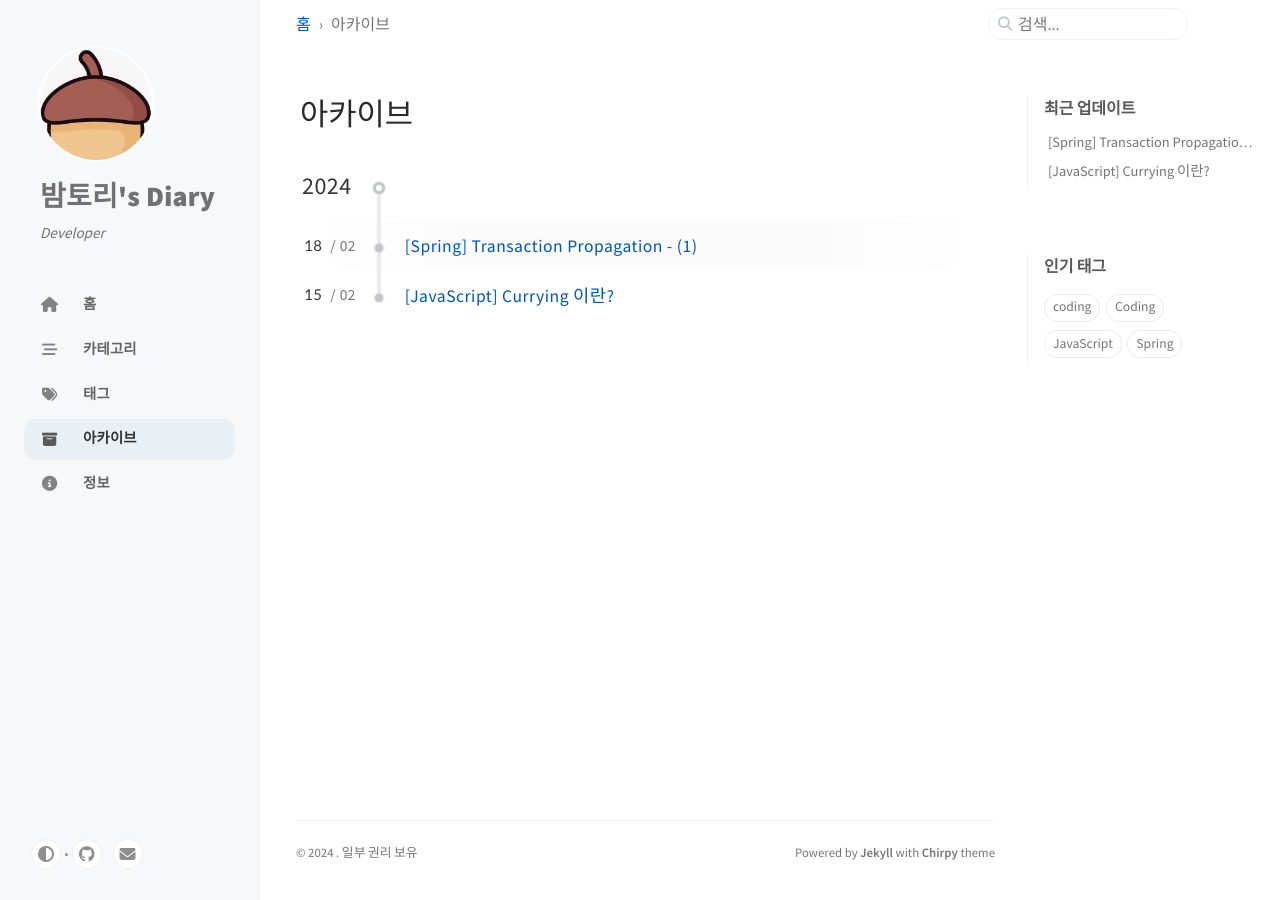
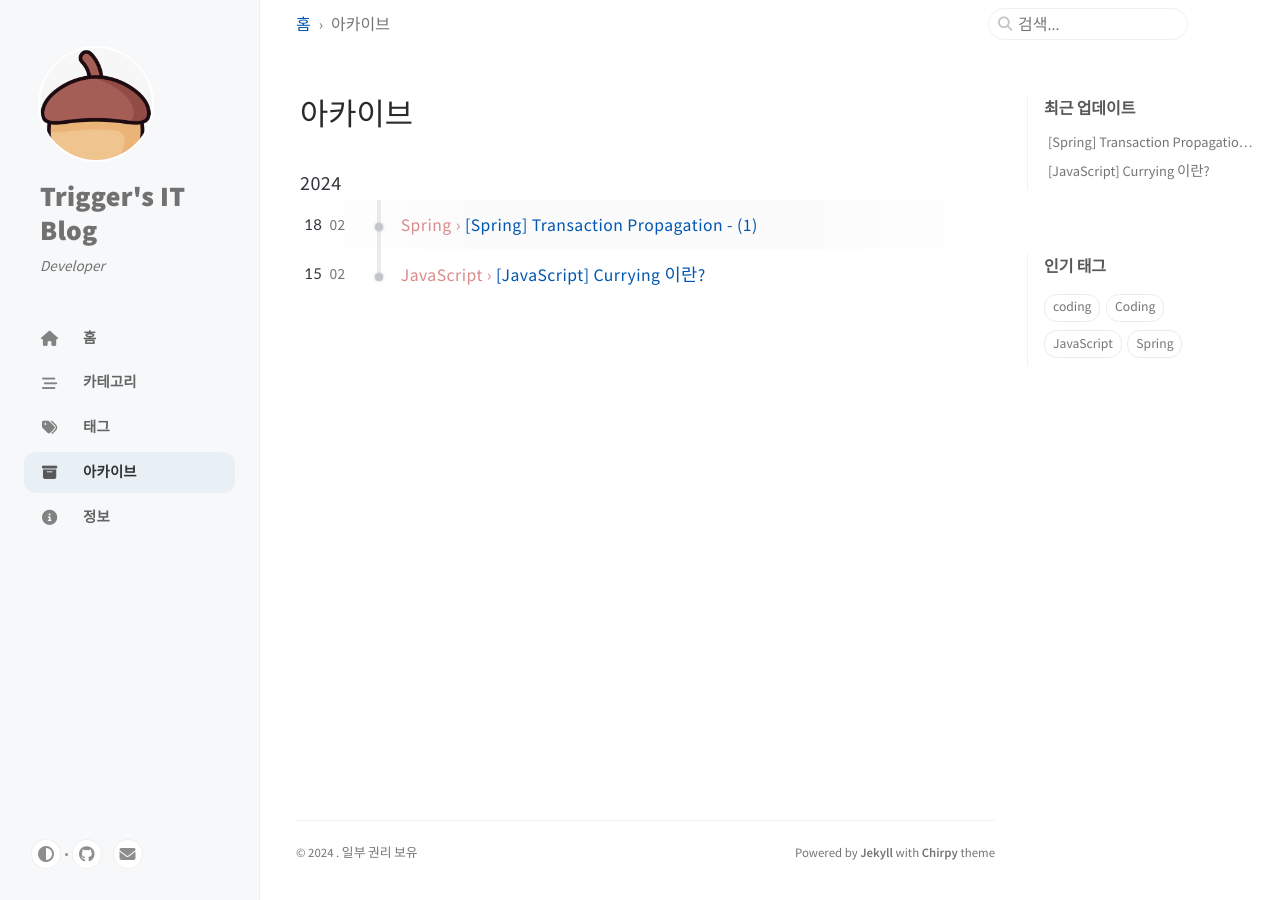
Before and after one commit to yeong0724/yeong0724.github.io, a Jekyll site: the page built from _tabs/archives.md, in a window 1280 px wide. Built offline with Jekyll 4.4.1, drawn with Linux system fonts in a browser that asks for light colours; cached includes are drawn as plain includes; comment, search, counter and statistics services are not loaded.

Commit message:
[24/02/18] 아카이브 수정

```diff
--- a/_config.yml
+++ b/_config.yml
@@ -14,7 +14,7 @@ timezone: Asia/Seoul
 # jekyll-seo-tag settings › https://github.com/jekyll/jekyll-seo-tag/blob/master/docs/usage.md
 # ↓ --------------------------
 
-title: "밤토리's  Diary" # the main title
+title: "Trigger's IT Blog" # the main title
 
 tagline: Developer # it will display as the sub-title
 
--- a/_layouts/archives.html
+++ b/_layouts/archives.html
@@ -3,33 +3,39 @@ layout: page
 # The Archives of posts.
 ---
 
-{% include lang.html %}
+<div id="archives" class="pl-xl-2">
 
-{% assign df_strftime_m = site.data.locales[lang].df.archives.strftime | default: '/ %m' %}
-{% assign df_dayjs_m = site.data.locales[lang].df.archives.dayjs | default: '/ MM' %}
-
-<div id="archives" class="pl-xl-3">
   {% for post in site.posts %}
-    {% assign cur_year = post.date | date: '%Y' %}
-
-    {% if cur_year != last_year %}
-      {% unless forloop.first %}</ul>{% endunless %}
-
-      <time class="year lead d-block">{{ cur_year }}</time>
-      {{ '<ul class="list-unstyled">' }}
-
-      {% assign last_year = cur_year %}
+  {% capture this_year %}{{ post.date | date: "%Y" }}{% endcapture %}
+  {% capture pre_year %}{{ post.previous.date | date: "%Y" }}{% endcapture %}
+  {% if forloop.first %}
+  {% assign last_day = "" %}
+  {% assign last_month = "" %}
+  <span class="lead">{{this_year}}</span>
+  <ul style="list-style: none;" class="list-unstyled">
     {% endif %}
-
     <li>
-      {% assign ts = post.date | date: '%s' %}
-      <span class="date day" data-ts="{{ ts }}" data-df="DD">{{ post.date | date: '%d' }}</span>
-      <span class="date month small text-muted ms-1" data-ts="{{ ts }}" data-df="{{ df_dayjs_m }}">
-        {{ post.date | date: df_strftime_m }}
-      </span>
-      <a href="{{ post.url | relative_url }}">{{ post.title }}</a>
+      <div>
+        {% assign ts = post.date | date: '%s' %}
+        <span class="date day" data-ts="{{ ts }}" data-df="DD">{{ post.date | date: "%d" }}</span>
+        <span class="date month small text-muted" data-ts="{{ ts }}" data-df="MMM">
+          {{ post.date | date: '%m' }}
+        </span>
+        {% assign many = post.categories | size %}
+        {% assign last = many | minus: 1 %}
+        <a href="{{ post.url | relative_url }}"><span style="color:rgb(218, 139, 139);">{{
+            post.categories[last] }} › </span>{{
+          post.title }}</a>
+      </div>
     </li>
-
-    {% if forloop.last %}</ul>{% endif %}
-  {% endfor %}
+    {% if forloop.last %}
+  </ul>
+  {% elsif this_year != pre_year %}
+  </ul>
+  <span class="lead">{{pre_year}}</span>
+  <ul style="list-style: none;" class="list-unstyled">
+    {% assign last_day = "" %}
+    {% assign last_month = "" %}
+    {% endif %}
+    {% endfor %}
 </div>
```
